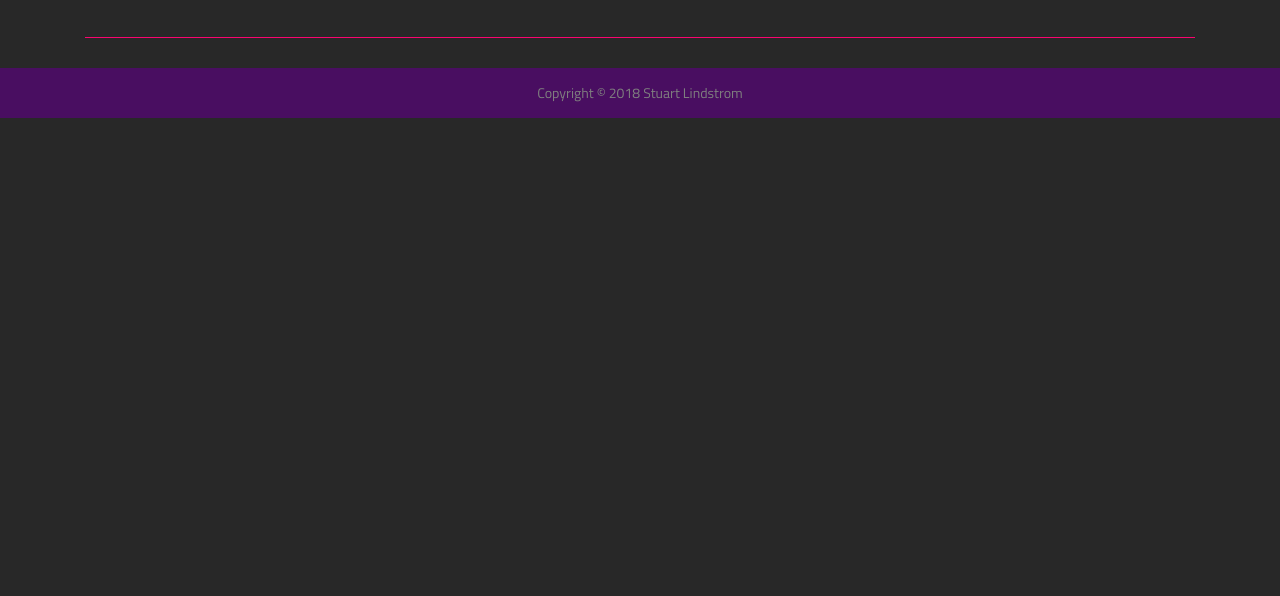
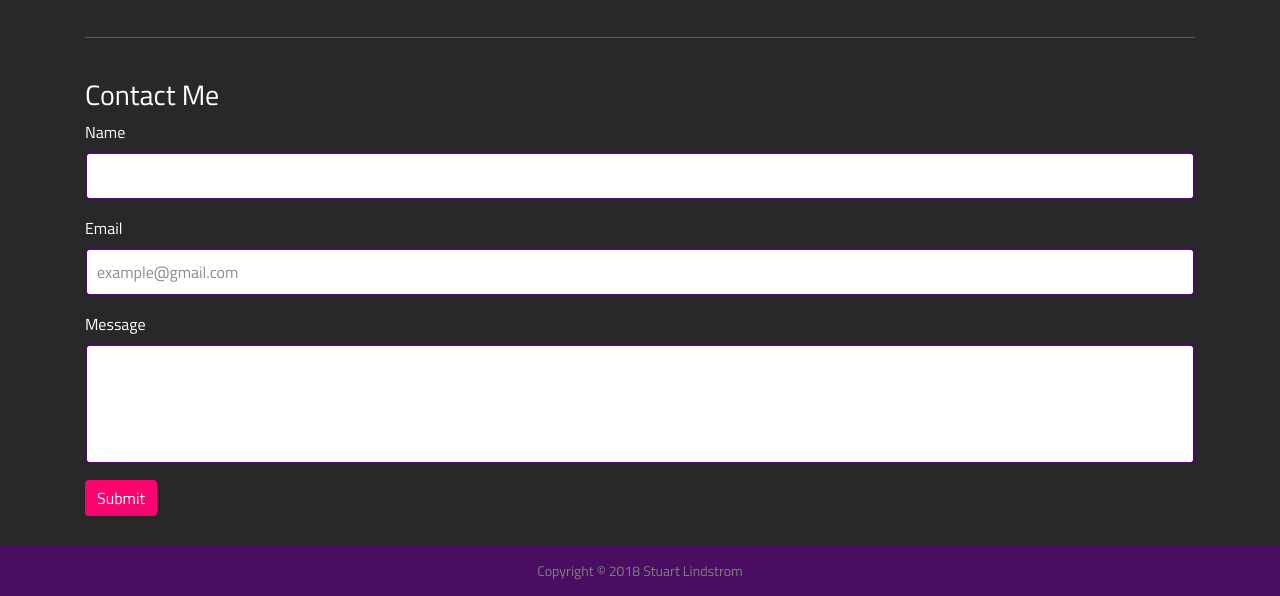
Before and after one commit to cadaverous-eris/Portfolio, a plain HTML site: page index.html in a window 1280 px wide. Shown: the part 1436-2032 px from the top of the page. Before the commit the page ends 1554 px from the top, so only its background shows below. Drawn offline with nearby package versions, Linux system fonts and the light colour scheme.

Commit message:
added contact form

```diff
--- a/assets/css/index.css
+++ b/assets/css/index.css
@@ -1,4 +1,10 @@
 @import url('https://fonts.googleapis.com/css?family=Titillium+Web');
+
+body *:focus {
+	outline: none !important;
+	-webkit-box-shadow: none !important;
+	box-shadow: none !important;
+}
 
 html {
   position: relative;
@@ -75,6 +81,52 @@ main hr {
 	border: 2px solid #490e61;
 }
 
+.form-control {
+	padding: 10px;
+	border: 2px solid #490e61;
+}
+.form-control:focus {
+	border: 2px solid #fa056f;
+}
+
+.form-control:hover ~ label {
+	background-color: #05eafa;
+}
+
+textarea {
+	width: 100%;
+	resize: none;
+}
+
+.btn.btn-primary {
+	background: #fa056f;
+	background-color: #fa056f;
+	border: none;
+}
+.btn.btn-primary.focus,
+.btn.btn-primary:focus {
+	background: #c80459;
+	background-color: #c80459;
+}
+.btn.btn-primary:hover {
+	background: #c80459;
+	background-color: #c80459;
+}
+.btn.btn-primary.active,
+.btn.btn-primary:active {
+	background: #c80459;
+	background-color: #c80459;
+}
+.btn.btn-primary.active.focus,
+.btn.btn-primary.active:focus,
+.btn.btn-primary.active:hover,
+.btn.btn-primary:active.focus,
+.btn.btn-primary:active:focus,
+.btn.btn-primary:active:hover {
+	background: #c80459;
+	background-color: #c80459;
+}
+
 .footer {
   position: absolute;
   bottom: 0;
--- a/index.html
+++ b/index.html
@@ -93,6 +93,28 @@
 			</div>
 			<hr>
 
+			<div class='row' id='contact-row'>
+				<div class='col-md'>
+					<h3>Contact Me</h3>
+					<form method='POST' action='https://formspree.io/stuartlindstrom@gmail.com'>
+						<div class='form-group'>
+							<label class='label' for='name-input'>Name</label>
+							<input type='text' class='form-control' name='name id='name-input'>
+						</div>
+						<div class='form-group'>
+							<label class='label' for='email-input'>Email</label>
+							<input type='email' class='form-control' name='_replyto' placeholder='example@gmail.com' id='email-input'>
+						</div>
+						<div class='form-group'>
+							<label class='label' for='message-input'>Message</label>
+							<textarea name='message' class='form-control' id='message-input' rows=4></textarea>
+						</div>
+						<input type='hidden' name='_next' value='/'>
+						<button type='submit' class='btn btn-primary' id='send-button'>Submit</button>
+					</form>
+				</div>
+			</div>
+
 		</main>
 
 		<footer class='footer'>
```
